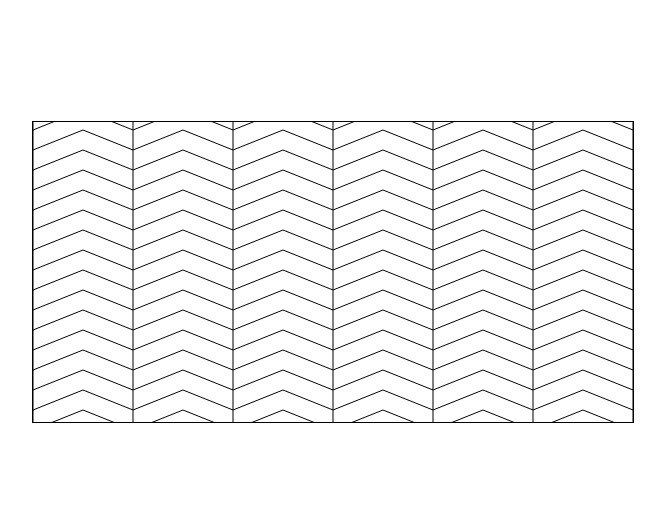
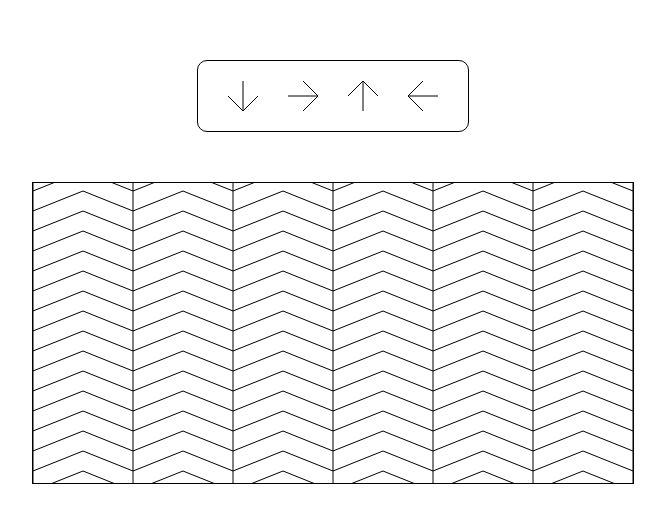
Before and after one commit to ThibWill/onlineArt, a plain HTML site: page arrow/arrow.html in a window 1280 px wide. Shown: the part 136-658 px from the top of the page, without its empty margins (315-980 px from the left). Drawn offline with Linux system fonts and the light colour scheme.

Commit message:
canavs arrows

```diff
--- a/arrow/arrow.css
+++ b/arrow/arrow.css
@@ -5,8 +5,15 @@ body {
   align-items: center;
   justify-content: center;
   overflow: hidden;
+  flex-direction: column;
 }
 
 .mainFrame {
   border: 0.5px solid black;
 }
+
+.arrowsFrame {
+  margin-bottom: 50px;
+  border-radius: 10px;
+  border: black solid 1px;
+}
--- a/arrow/arrow.html
+++ b/arrow/arrow.html
@@ -4,5 +4,6 @@
   <script src="./arrow.js"></script>
 </head>
 <body>
-  <canvas width="600" height="300" class="mainFrame" id="mainFrame">
+  <canvas width="270" height="70" class="arrowsFrame" id="arrowsFrame"></canvas>
+  <canvas width="600" height="300" class="mainFrame" id="mainFrame"></canvas>
 </body>
--- a/arrow/arrow.js
+++ b/arrow/arrow.js
@@ -1,4 +1,35 @@
 window.onload = () => {
+  const arrowsFrame = document.getElementById("arrowsFrame");
+  const contextArrows = arrowsFrame.getContext("2d");
+
+
+  function drawLine(xStart, yStart, xEnd, yEnd, ctx) {
+    ctx.beginPath();
+    ctx.moveTo(xStart,yStart);
+    ctx.lineTo(xEnd,yEnd);
+    ctx.stroke();
+  }
+
+  function drawFrameArrows() {
+    drawLine(30, 35, 45, 50, contextArrows);
+    drawLine(45, 50, 60, 35, contextArrows);
+    drawLine(45, 50, 45, 20, contextArrows);
+
+    drawLine(105, 20, 120, 35, contextArrows);
+    drawLine(120, 35, 105, 50, contextArrows);
+    drawLine(90, 35, 120, 35, contextArrows);
+
+    drawLine(150, 35, 165, 20, contextArrows);
+    drawLine(165, 20, 180, 35, contextArrows);
+    drawLine(165, 20, 165, 50, contextArrows);
+
+    drawLine(225, 20, 210, 35, contextArrows);
+    drawLine(210, 35, 225, 50, contextArrows);
+    drawLine(240, 35, 210, 35, contextArrows);
+  }
+
+  drawFrameArrows();
+
   const mainFrame = document.getElementById("mainFrame");
   const context = mainFrame.getContext("2d");
   const mainFrameWidth = mainFrame.width;
@@ -11,21 +42,14 @@ window.onload = () => {
   const offsetsUpLeft = [0, -1, -2, -3, -4, -5, -6, -7, -8, -9, -10, 9, 8, 7, 6, 5, 4, 3, 2, 1];
   const offsetsDownRight = [0, 1, 2, 3, 4, 5, 6, 7, 8, 9, 10, -9, -8, -7, -6, -5, -4, -3, -2, -1];
 
-  function drawLines(y) { drawLine(0, y*60, mainFrameWidth, y*60); }
-  function drawCollumns(x) { drawLine(x*100, 0, x*100, mainFrameHeight); }
-
-  function drawLine(xStart, yStart, xEnd, yEnd) {
-    context.beginPath();
-    context.moveTo(xStart,yStart);
-    context.lineTo(xEnd,yEnd);
-    context.stroke();
-  }
+  function drawLines(y) { drawLine(0, y*60, mainFrameWidth, y*60, context); }
+  function drawCollumns(x) { drawLine(x*100, 0, x*100, mainFrameHeight, context); }
 
   function drawArrowUp(xStart, yStart) {
-    drawLine(xStart, yStart, xStart+50, yStart-20);
-    drawLine(xStart+50, yStart-20, xStart+100, yStart);
-    drawLine(xStart, yStart+20, xStart+50, yStart);
-    drawLine(xStart+50, yStart, xStart+100, yStart+20);
+    drawLine(xStart, yStart, xStart+50, yStart-20, context);
+    drawLine(xStart+50, yStart-20, xStart+100, yStart, context);
+    drawLine(xStart, yStart+20, xStart+50, yStart, context);
+    drawLine(xStart+50, yStart, xStart+100, yStart+20, context);
 
     /*drawLine(xStart+40, yStart-10, xStart+50, yStart-15);
     drawLine(xStart+50, yStart-15, xStart+60, yStart-10);*/
@@ -34,24 +58,24 @@ window.onload = () => {
   }
 
   function drawArrowDown(xStart, yStart) {
-    drawLine(xStart, yStart, xStart+50, yStart+20);
-    drawLine(xStart+50, yStart+20, xStart+100, yStart);
-    drawLine(xStart, yStart+20, xStart+50, yStart+40);
-    drawLine(xStart+50, yStart+40, xStart+100, yStart+20);
+    drawLine(xStart, yStart, xStart+50, yStart+20, context);
+    drawLine(xStart+50, yStart+20, xStart+100, yStart, context);
+    drawLine(xStart, yStart+20, xStart+50, yStart+40, context);
+    drawLine(xStart+50, yStart+40, xStart+100, yStart+20, context);
   }
 
   function drawArrowRight(xStart, yStart) {
-    drawLine(xStart, yStart, xStart+20, yStart+30);
-    drawLine(xStart+20, yStart+30, xStart, yStart+60);
-    drawLine(xStart+20, yStart, xStart+40, yStart+30);
-    drawLine(xStart+40, yStart+30, xStart+20, yStart+60);
+    drawLine(xStart, yStart, xStart+20, yStart+30, context);
+    drawLine(xStart+20, yStart+30, xStart, yStart+60, context);
+    drawLine(xStart+20, yStart, xStart+40, yStart+30, context);
+    drawLine(xStart+40, yStart+30, xStart+20, yStart+60, context);
   }
 
   function drawArrowLeft(xStart, yStart) {
-    drawLine(xStart, yStart, xStart-20, yStart+30);
-    drawLine(xStart-20, yStart+30, xStart, yStart+60);
-    drawLine(xStart+20, yStart, xStart, yStart+30);
-    drawLine(xStart, yStart+30, xStart+20, yStart+60);
+    drawLine(xStart, yStart, xStart-20, yStart+30, context);
+    drawLine(xStart-20, yStart+30, xStart, yStart+60, context);
+    drawLine(xStart+20, yStart, xStart, yStart+30, context);
+    drawLine(xStart, yStart+30, xStart+20, yStart+60, context);
   }
 
   function drawDirectionLeftRight(i, j, offset, direction) {
```
